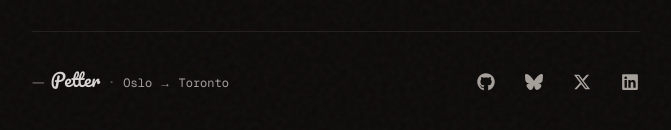
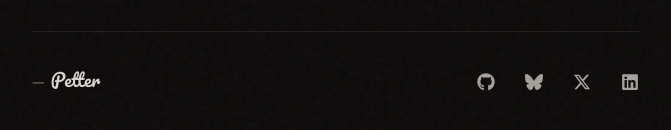
Before and after one commit to petter/pmoen.me, a Next.js app: page /blog in a window 1280 px wide. Shown: the part 1814-1944 px from the top of the page, without its empty margins (304-975 px from the left). Built offline with nearby package versions, Linux system fonts and the light colour scheme; what tailwindcss-animated would draw is missing.

Commit message:
remove route text from subpage footer

```diff
--- a/components/subpage-footer.tsx
+++ b/components/subpage-footer.tsx
@@ -4,25 +4,14 @@ export function SubpageFooter() {
   return (
     <footer className="relative z-10 mx-auto mt-8 w-full max-w-2xl px-6 pb-12 sm:mt-10 sm:px-8">
       <div className="flex flex-wrap items-center justify-between gap-4 border-t border-stone-800/80 pt-7">
-        <div className="flex items-baseline gap-2.5">
-          <span className="inline-flex items-baseline gap-1.5">
-            <span
-              aria-hidden="true"
-              className="font-sans text-sm text-stone-500"
-            >
-              —
-            </span>
-            <span className="font-serif text-lg leading-none text-stone-300">
-              Petter
-            </span>
+        <span className="inline-flex items-baseline gap-1.5">
+          <span aria-hidden="true" className="font-sans text-sm text-stone-500">
+            —
           </span>
-          <span aria-hidden="true" className="text-stone-600">
-            ·
+          <span className="font-serif text-lg leading-none text-stone-300">
+            Petter
           </span>
-          <span className="font-mono text-xs text-stone-400">
-            Oslo → Toronto
-          </span>
-        </div>
+        </span>
 
         <SocialLinks className="-ml-3 sm:mr-[-0.75rem] sm:ml-0" />
       </div>
```
